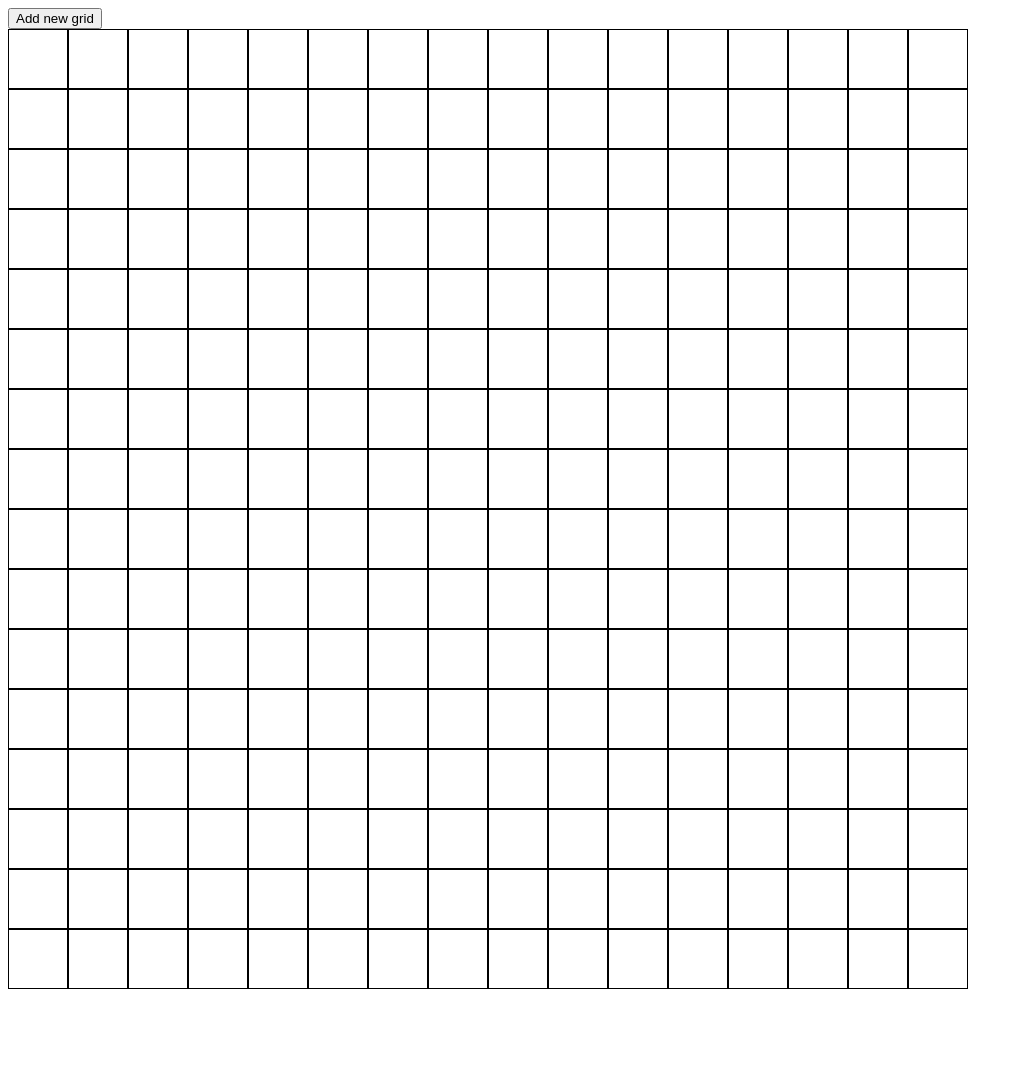
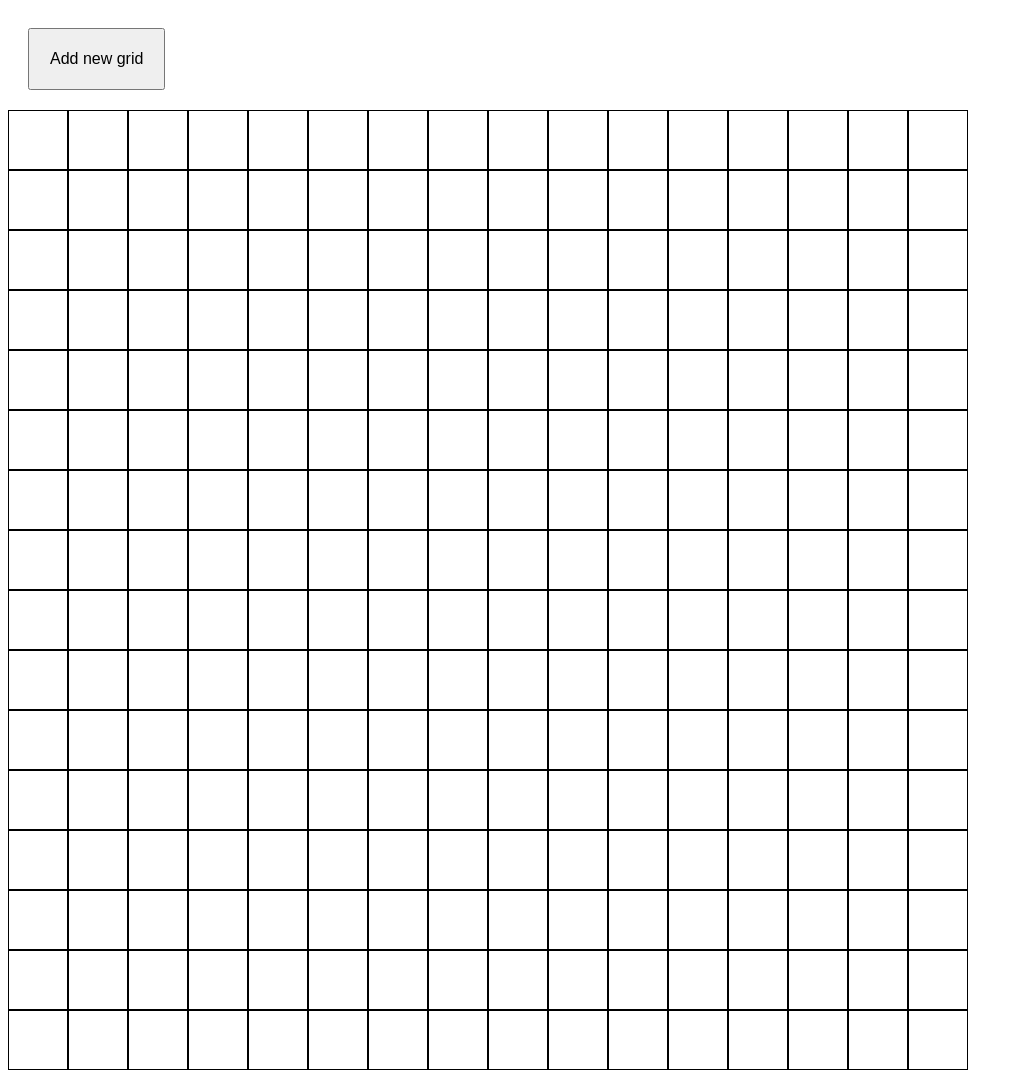
Before and after one commit to huongngh/etch-a-sketch, a plain HTML site: page index.html in a window 1280 px wide. Shown: the whole page, without its empty margins (0-1023 px from the left). Before the commit the page ends 997 px from the top, so only its background shows below. Drawn offline with Linux system fonts and the light colour scheme.

Commit message:
Set up button properties in css

```diff
--- a/style.css
+++ b/style.css
@@ -13,3 +13,11 @@
     border: 1px solid;
     transition: background-color 1s ease;
 }
+.button{
+    margin: 20px;
+    padding: 20px;
+    font-size: 16px;
+    text-align: center;
+    justify-content: center;
+    align-items: center;
+}
```
